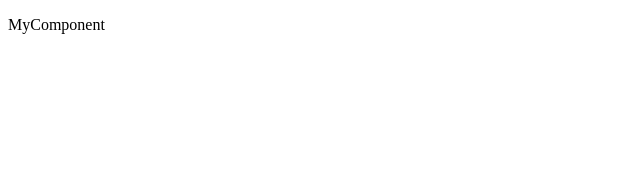
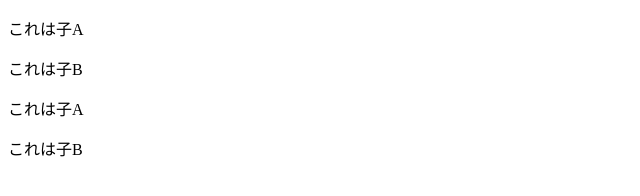
Before and after one commit to Yuki-Takagi99/vue_book, a plain HTML site: page chapter5/index.html in a window 1280 px wide. Shown: the whole page, without its empty margins (0-640 px from the left). Drawn offline with nearby package versions, Linux system fonts and the light colour scheme; some packages are replaced by stand-ins of ours; a script that the page names is missing.

Commit message:
Add: chapter5 親コンポーネントから子コンポーネントへの通信

```diff
--- a/chapter5/index.html
+++ b/chapter5/index.html
@@ -10,7 +10,10 @@
     <script src="https://cdn.jsdelivr.net/npm/lodash@4.17.19/lodash.min.js"></script>
     <script src="https://cdn.jsdelivr.net/npm/axios@0.17.1/dist/axios.min.js"></script>
     <div id="app">
-        <my-component></my-component>
+        <comp-child val="これは子A"></comp-child>
+        <comp-child val="これは子B"></comp-child>
+        <comp-child :val="valueA"></comp-child>
+        <comp-child :val="valueB"></comp-child>
     </div>
     <script src="https://cdn.jsdelivr.net/npm/vue@2.6.11/dist/vue.js"></script>
     <script src="main.js"></script>
--- a/chapter5/main.js
+++ b/chapter5/main.js
@@ -1,9 +1,14 @@
-var myComponent = {
-    template: '<p>MyComponent</p>'
-}
+Vue.component('comp-child', {
+    // テンプレートで受け取ったvalを使用
+    template: '<p>{{ val }}</p>',
+    // 受け取る属性名を指定
+    props: ['val']
+})
+
 new Vue({
     el: '#app',
-    components: {
-        'my-component': myComponent
+    data: {
+        valueA: 'これは子A',
+        valueB: 'これは子B'
     }
 })
```
